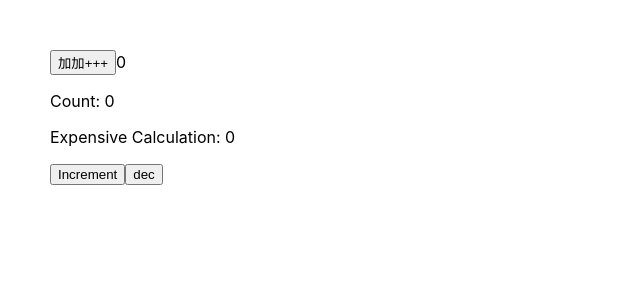
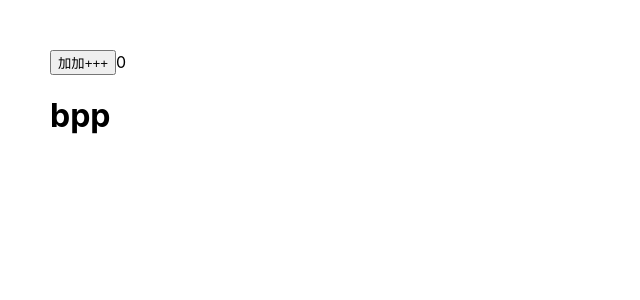
Before and after one commit to Software-Dev-Lab/React-3Days, a React (Create React App) app: page / in a window 1280 px wide. Shown: the top 300 px of the page, without its empty margins (0-640 px from the left). Built offline with nearby package versions, Linux system fonts and the light colour scheme.

Commit message:
十三课： useCallback应用场景

```diff
--- a/src/App.js
+++ b/src/App.js
@@ -1,64 +1,44 @@
-import React, { useState, useMemo } from 'react';
+import React, { useState, useMemo, useCallback } from 'react';
 
-function getCount (count) {
+function Bpp(props) {
 
-    console.log('执行昂贵的计算');
+  const { click } = props
 
-    console.time('计算耗时');
+  console.log('bpp 执行')
 
-    let result = 0;
-    for (let i = 0; i < count * 1000000000; i++) {
-        result += i;
-    }
-    console.timeEnd('计算耗时');
-    return result;
+  return (
+    <h1 onClick={click}>bpp</h1>
+  )
 }
 
-const ExampleComponent = () => {
-    const [count, setCount] = useState(0);
-
-    console.log('ExampleComponent render');
-
-    // const expensiveCalculation = getCount(count);
-
-    const expensiveCalculation = useMemo(() => {
-        console.log('执行昂贵的计算');
-
-        console.time('计算耗时');
-
-        let result = 0;
-        for (let i = 0; i < count * 100000000; i++) {
-            result += i;
-        }
-        console.timeEnd('计算耗时');
-        return result;
-    }, [count]);
-
-    const incrementCount = () => {
-        setCount(prevCount => prevCount + 1);
-    };
-
-    const dec = () => {
-        setCount(prevCount => prevCount - 1);
-    }
-
-    return (
-        <div>
-            <p>Count: {count}</p>
-            <p>Expensive Calculation: {expensiveCalculation}</p>
-            <button onClick={incrementCount}>Increment</button>
-            <button onClick={dec}>dec</button>
-        </div>
-    );
-};
+// 将组件进行渲染优化
+// const BppMemo = React.memo(Bpp)
 
 function App() {
   const [count, setCount] = useState(0);
+
+  // console.log('app 执行')
+
+
+  // function click () {
+  //   alert(1)
+  // }
+
+  // let data = {}
+
+  let data = useMemo(() => {
+    return {}
+  }, [])
+
+  const click = useCallback(() => {
+    alert(1)
+  }, [])
+
   return (
     <div className="App">
       <button onClick={() => setCount(count + 1)}>加加+++</button>
       {count}
-            <ExampleComponent />
+      <Bpp click={click} data={data} />
     </div>
   );
 }
```
Lines whose indentation alone changed are shown as unchanged.
